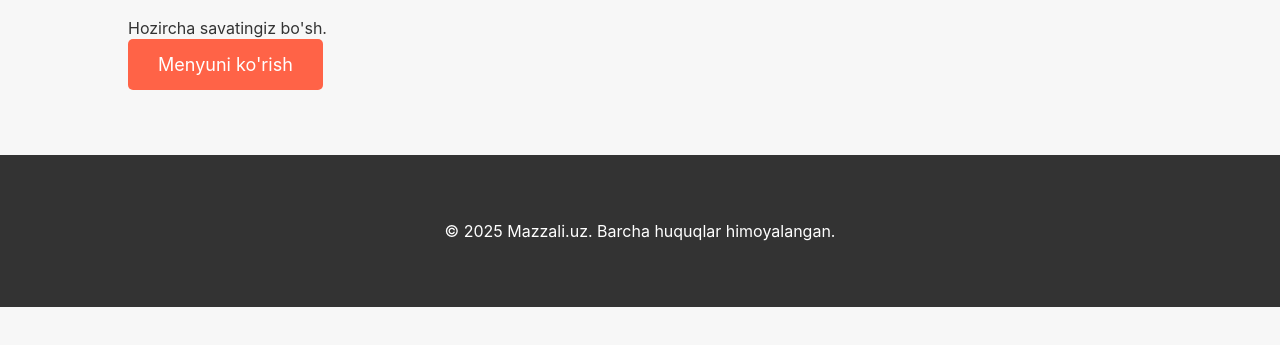
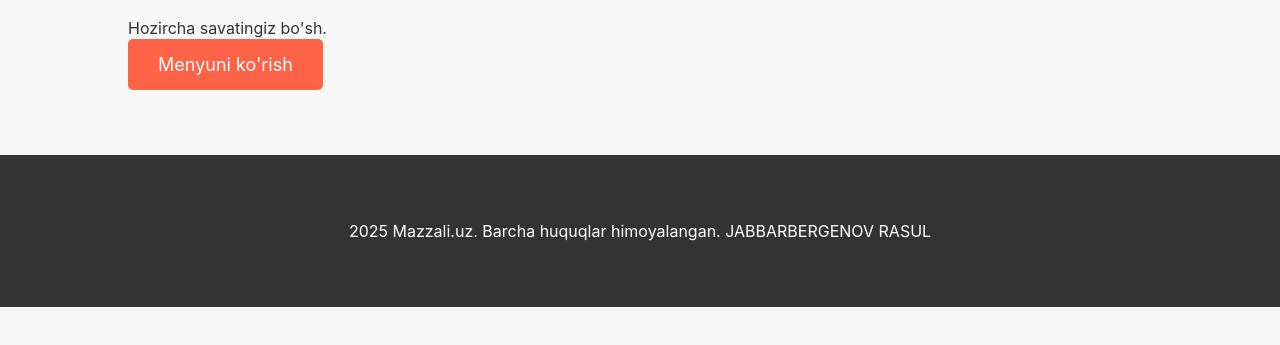
Before and after one commit to Orifjon5583/oziq-ovqat, a plain HTML site: page savat.html in a window 1280 px wide. Shown: the part 245-590 px from the top of the page. Drawn offline with Linux system fonts and the light colour scheme.

Commit message:
hammasi to'liq biti kutishda

```diff
--- a/savat.html
+++ b/savat.html
@@ -71,7 +71,7 @@
 
     <footer class="sayt-quyi-qismi">
         <div class="konteyner">
-            <p>&copy; 2025 Mazzali.uz. Barcha huquqlar himoyalangan.</p>
+            <p> 2025 Mazzali.uz. Barcha huquqlar himoyalangan. JABBARBERGENOV RASUL </p>
         </div>
     </footer>
 
```
Also changed, not shown: aloqa.html (+1 -1 lines), haqimizda.html (+1 -1 lines), index.html (+1 -1 lines), taomlar.html (+1 -1 lines).
